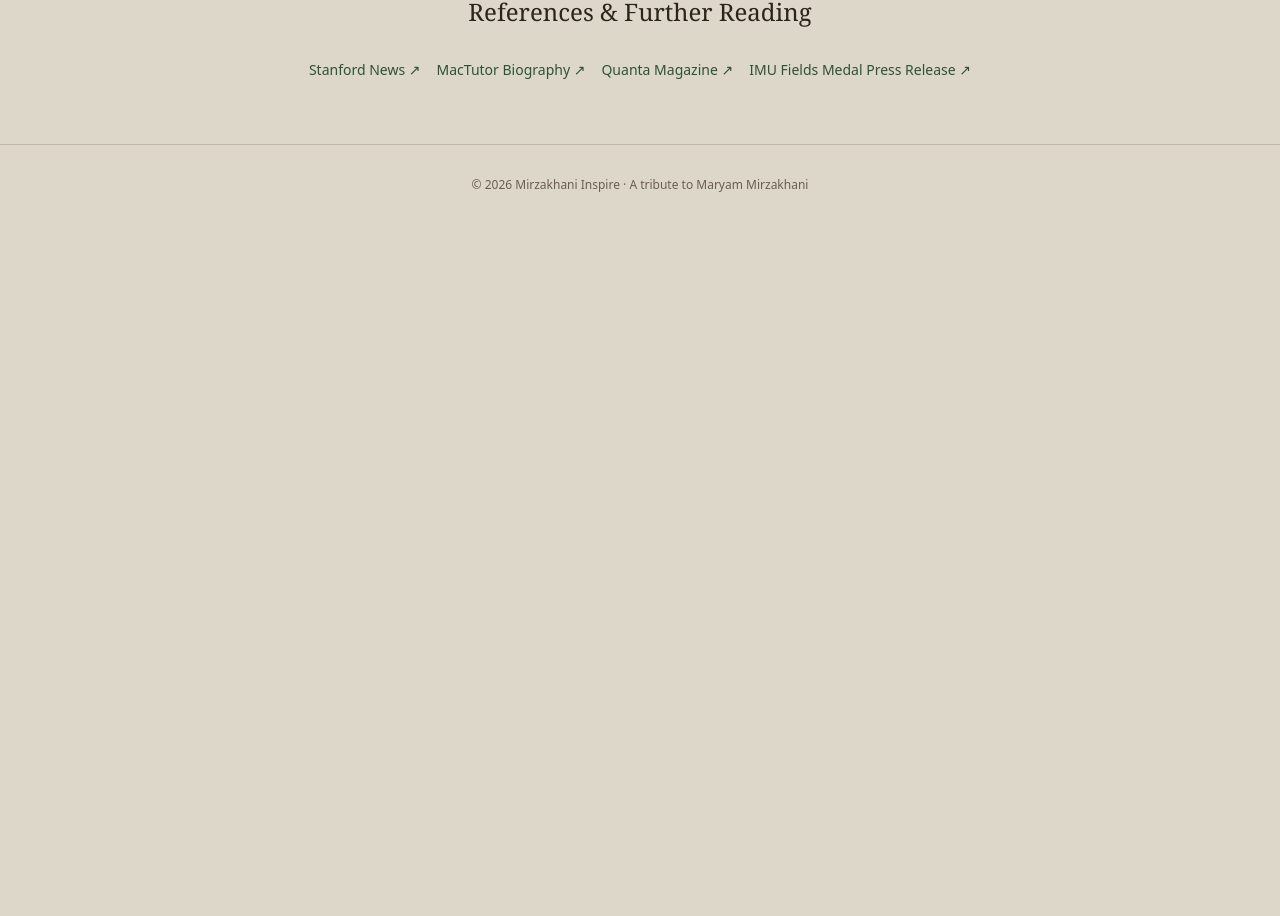
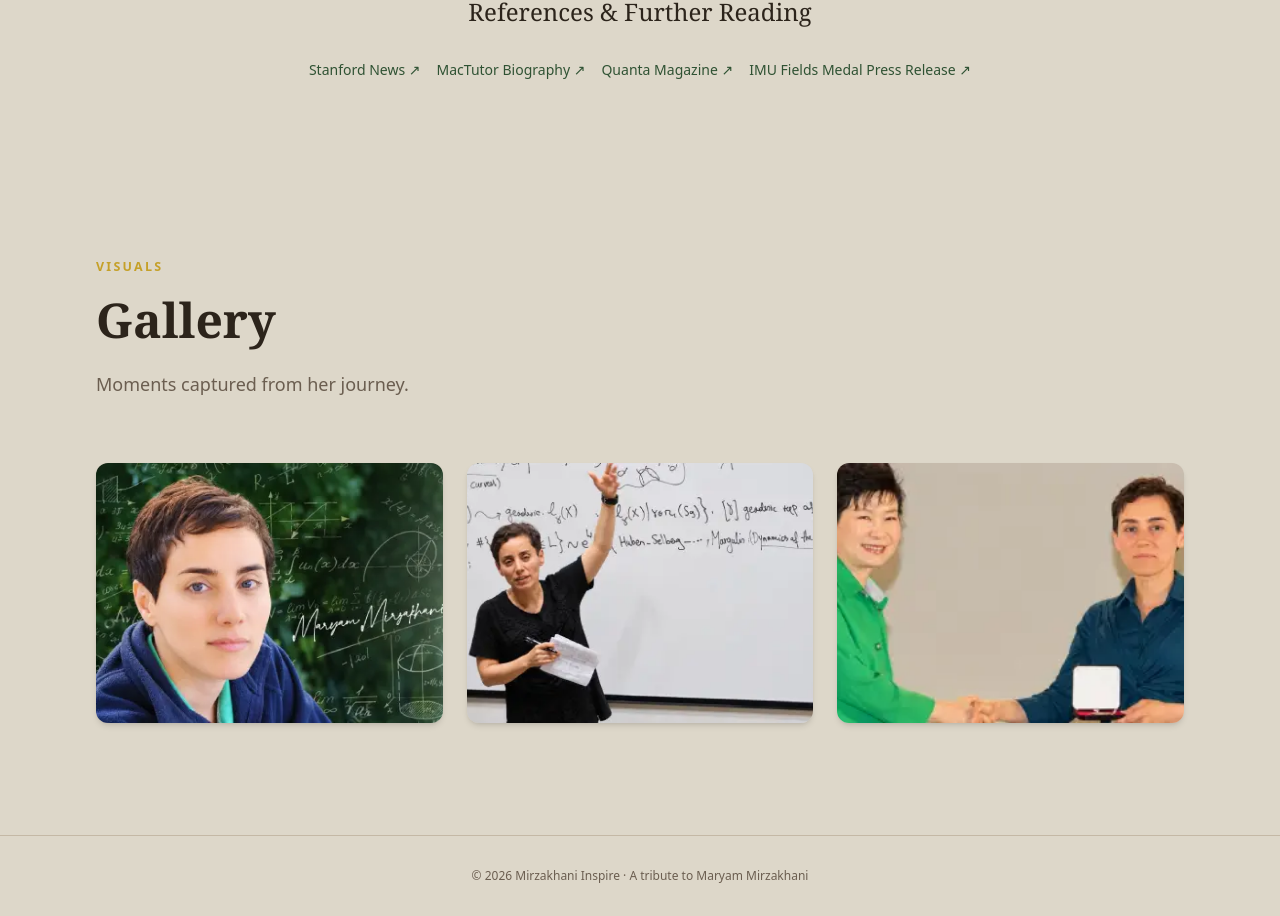
Before and after one commit to zibanoori/mirzakhani-inspire, a React (Vite) app: page / in a window 1280 px wide. Shown: the part 2575-3491 px from the top of the page. Before the commit the page ends 2800 px from the top, so only its background shows below. Built offline with nearby package versions, Linux system fonts and the light colour scheme.

Commit message:
Core: add Gallery component in App.jsx

```diff
--- a/src/App.jsx
+++ b/src/App.jsx
@@ -84,7 +84,7 @@ function App() {
           ))}
         </div>
       </section>
-
+      <Gallery />
       <footer className="py-8 text-center border-t border-line">
         <p className="text-xs text-muted">
           © 2026 Mirzakhani Inspire · A tribute to Maryam Mirzakhani
```
